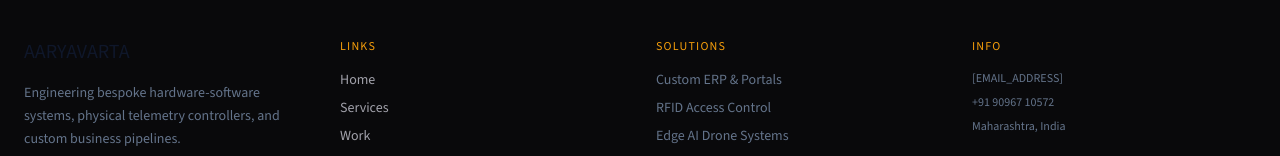
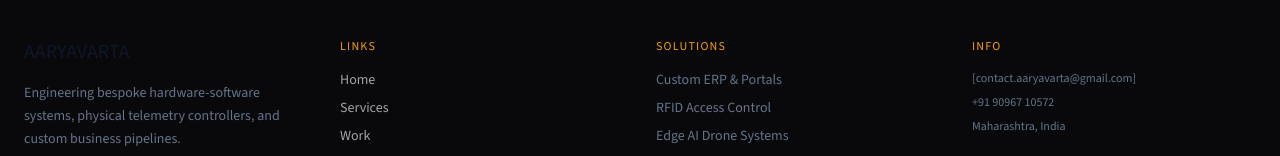
Before and after one commit to mayurpatil-dev/aaryavarta-portfolio, a Next.js app: page / in a window 1280 px wide. Shown: the part 5586-5742 px from the top of the page. Built offline with nearby package versions, Linux system fonts and the light colour scheme.

Commit message:
ui changes 4

```diff
--- a/src/app/page.jsx
+++ b/src/app/page.jsx
@@ -1173,7 +1173,7 @@ function MainComponent() {
             <div className="text-center md:text-left font-sans font-medium">
               <h3 className="text-xs text-amber-500 uppercase tracking-widest mb-4">INFO</h3>
               <ul className="space-y-2 text-xs text-slate-500">
-                <li>[EMAIL_ADDRESS]</li>
+                <li>[contact.aaryavarta@gmail.com]</li>
                 <li>+91 90967 10572</li>
                 <li>Maharashtra, India</li>
               </ul>
```
